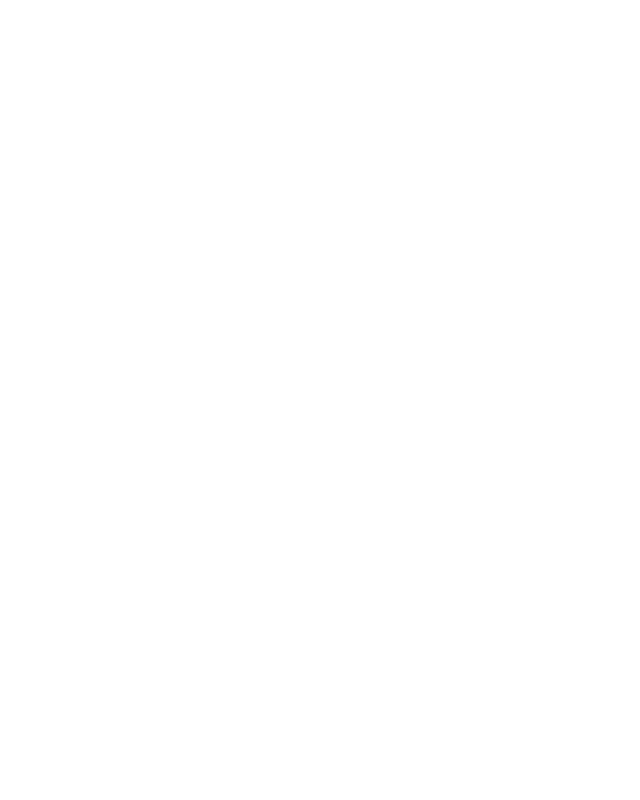
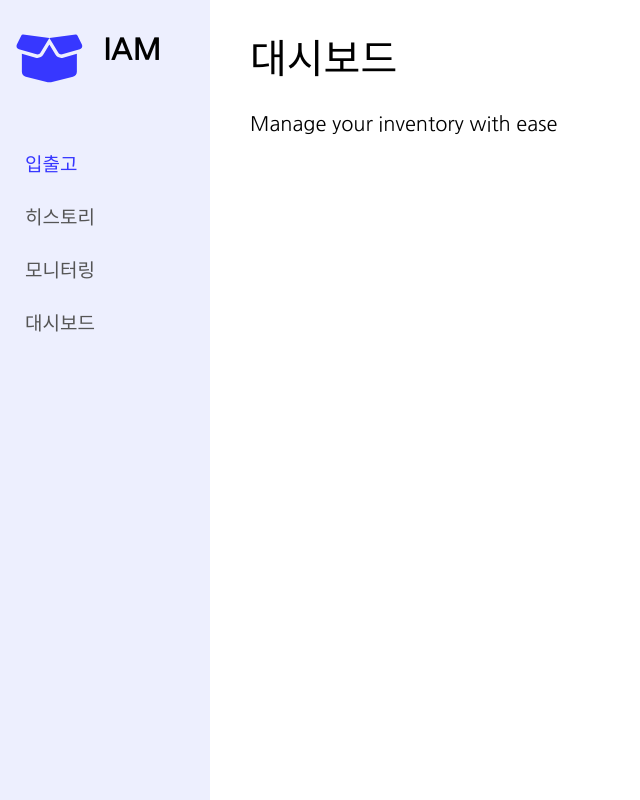
Before and after one commit to KWU-LastDance/IAM-Frontend, a React (Vite) app: page /dashboard in a window 1280 px wide. Before the commit this address had no page. Shown: the whole page, without its empty margins (0-640 px from the left). Built offline with nearby package versions, Linux system fonts and the light colour scheme.

Commit message:
feat: 페이지 이동 기능 추가
모니터링, 대시보드 페이지 일단 빈화면, 이동만 가능

```diff
--- a/src/App.tsx
+++ b/src/App.tsx
@@ -4,6 +4,8 @@
 import {Home} from './components/pages/Home'
 import {InAndOut} from './components/pages/InAndOut'
 import { History } from './components/pages/History'
+import {Monitoring} from './components/pages/Monitoring'
+import {Dashboard} from './components/pages/Dashboard'
 
 function App() {
 
@@ -12,7 +14,8 @@
       <Route path="/" element={<Home />} />
       <Route path="/in-and-out" element={<InAndOut />} />
       <Route path="/history" element={<History />} />
-
+      <Route path="/monitoring" element={<Monitoring />} />
+      <Route path="/dashboard" element={<Dashboard />} />
     </Routes>
   )
 }
--- a/src/components/Sidebar.tsx
+++ b/src/components/Sidebar.tsx
@@ -75,7 +75,7 @@
         setIsInandout(false)
         setIsHistory(false)
         setIsDashboard(false)
-        //navigate('/monitoring')
+        navigate('/monitoring')
     }
 
     const handleDashboard = () => {
@@ -83,7 +83,7 @@
         setIsInandout(false)
         setIsHistory(false)
         setIsMonitoring(false)
-        //navigate('/dashboard')
+        navigate('/dashboard')
     }
 
     return (
--- a/src/components/pages/Dashboard.tsx
+++ b/src/components/pages/Dashboard.tsx
@@ -0,0 +1,32 @@
+import { useEffect, useState } from 'react'
+import styled from 'styled-components';
+import { Sidebar } from '../Sidebar';
+
+const Container = styled.div`
+    display: flex;
+    flex-direction: column;
+    margin-left: 250px;
+    font-size: 20px;
+    `;
+
+const Body = styled.div`
+    `;
+const Text = styled.p`
+    font-size: 20px;
+    margin-top: 0;
+    margin-bottom: 60px;
+    `;
+
+
+export function Dashboard() {
+    return (
+        <Container>
+            <Sidebar />
+            <Body>
+                <h1>대시보드</h1>
+                    <Text>Manage your inventory with ease</Text>
+
+            </Body>
+        </Container>
+    )
+}
--- a/src/components/pages/Monitoring.tsx
+++ b/src/components/pages/Monitoring.tsx
@@ -0,0 +1,26 @@
+import { useEffect, useState } from 'react'
+import styled from 'styled-components';
+import { Sidebar } from '../Sidebar';
+
+const Container = styled.div`
+    display: flex;
+    flex-direction: column;
+    margin-left: 250px;
+    font-size: 20px;
+    `;
+
+const Body = styled.div`
+    `;
+
+
+export function Monitoring() {
+    return (
+        <Container>
+            <Sidebar />
+            <Body>
+                <h1>모니터링</h1>
+
+            </Body>
+        </Container>
+    )
+}
--- a/src/components/pages/Outgoing.tsx
+++ b/src/components/pages/Outgoing.tsx
@@ -130,7 +130,7 @@
           );
 
 const clickIn = () => {
-            alert("입고되었습니다.")
+            alert("출고되었습니다.")
         }
 
         const [products, setProducts] = useState([
```
